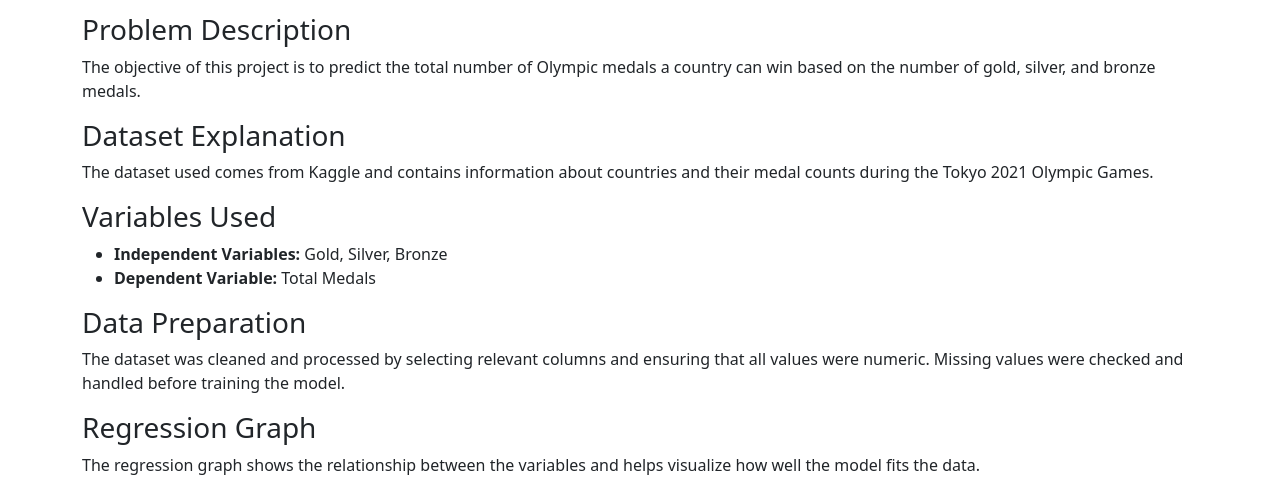
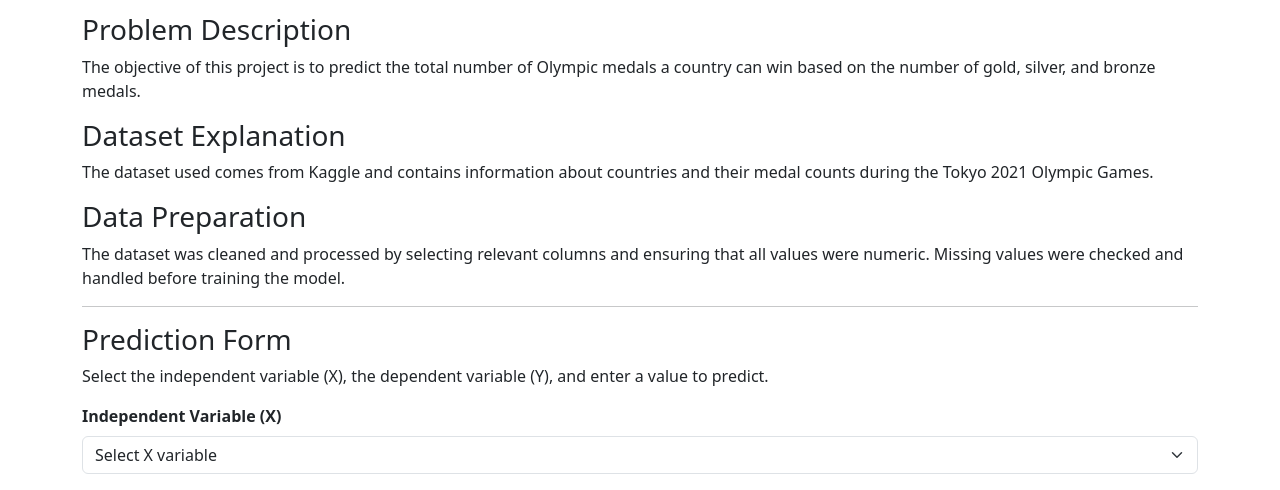
Before and after one commit to jenn-martinez/MachineLearning, a Flask app: template templates/linealRApplication.html in a window 1280 px wide. Shown: the part 148-638 px from the top of the page. Run offline with Flask 3, Linux system fonts and the light colour scheme; the template is opened without the code that fills it: most values are stand-ins (such as "Sample title", 1, 10 or a date in 2020).

Commit message:
feat: update linear regression to support dynamic variable selection
- Removed hardcoded Gold/Silver/Bronze model trained at startup
- Model now trains dynamically on each prediction request
- User selects X (independent) and Y (dependent) variables via dropdowns
- Graph regenerates on each prediction showing selected variable relationship
- Added matplotlib Agg backend to prevent threading errors in Flask
- Updated linealRApplication.html with variable selectors and input field
- Updated mainMenu.html and navbar.html

```diff
--- a/app.py
+++ b/app.py
@@ -1,6 +1,8 @@
 from flask import Flask, render_template, request
 import pandas as pd
 from sklearn.linear_model import LinearRegression
+import matplotlib
+matplotlib.use('Agg')
 import matplotlib.pyplot as plt
 
 app = Flask(__name__)
@@ -8,50 +10,20 @@ app = Flask(__name__)
 # ================== DATASET ==================
 df = pd.read_csv('medals.csv')
 
-# VARIABLES CORRECTAS
-X = df[['Gold Medal', 'Silver Medal', 'Bronze Medal']]
-y = df['Total']
-
-# MODELO
-model = LinearRegression()
-model.fit(X, y)
-
-# ================== GRÁFICA ==================
-plt.figure()
-
-x = df['Gold Medal']
-y_real = df['Total']
-y_pred = model.predict(X)
-
-plt.scatter(x, y_real)
-plt.plot(x, y_pred)
-
-plt.xlabel('Gold Medals')
-plt.ylabel('Total Medals')
-plt.title('Linear Regression')
-
-plt.savefig('static/graph.png')
-plt.close()
-
-
 # ================== RUTAS ==================
-
 @app.route('/')
 def home():
     return render_template('mainMenu.html')
 
-
 @app.route('/SG')
 def sg_page():
-    return render_template('Sergio.html')
-
+    return render_template('BankFraud.html')
 
 @app.route('/BBVA')
 def jm_page():
     return render_template('BBVAPipeline.html',
                            titulo="Case One",
                            des="Machine Learning Class")
-
 
 @app.route('/MD')
 def md_page():
@@ -60,35 +32,55 @@ def md_page():
     except Exception as e:
         return f"<h1>Error en /casodeuso</h1><p>{str(e)}</p>"
 
-
 @app.route('/SB')
 def sb_page():
     return render_template('santiago.html')
 
-
-# 🔥 NUEVAS RUTAS (OBLIGATORIAS)
 @app.route('/linearRegression/concepts')
 def linealConcept():
     return render_template('linealRConcepts.html')
 
-
+# Pasa las columnas del CSV al HTML para los dropdowns
 @app.route('/linearRegression/application')
 def linealApplication():
-    return render_template('linealRApplication.html')
+    columns = list(df.select_dtypes(include='number').columns)
+    return render_template('linealRApplication.html', columns=columns)
 
-
-# 🔥 PREDICCIÓN
+# ================== PREDICCION ==================
 @app.route('/predict', methods=['POST'])
 def predict():
-    gold = float(request.form['gold'])
-    silver = float(request.form['silver'])
-    bronze = float(request.form['bronze'])
+    x_col = request.form['x_variable']
+    y_col = request.form['y_variable']
+    input_value = float(request.form['input_value'])
 
-    prediction = model.predict([[gold, silver, bronze]])[0]
+    X = df[[x_col]]
+    y = df[y_col]
 
+    # Entrena el modelo con las variables seleccionadas por el usuario
+    model = LinearRegression()
+    model.fit(X, y)
+
+    # Genera la grafica con las variables elegidas
+    plt.figure()
+    plt.scatter(df[x_col], y, color='blue', label='Real data')
+    plt.plot(df[x_col], model.predict(X), color='red', label='Regression line')
+    plt.xlabel(x_col)
+    plt.ylabel(y_col)
+    plt.title(f'Linear Regression: {x_col} vs {y_col}')
+    plt.legend()
+    plt.tight_layout()
+    plt.savefig('static/graph.png')
+    plt.close()
+
+    prediction = model.predict([[input_value]])[0]
+
+    columns = list(df.select_dtypes(include='number').columns)
     return render_template('linealRApplication.html',
-                           prediction=round(prediction, 2))
-
+                           columns=columns,
+                           prediction=round(prediction, 2),
+                           x_col=x_col,
+                           y_col=y_col,
+                           input_value=input_value)
 
 # ================== RUN ==================
 if __name__ == '__main__':
--- a/templates/linealRApplication.html
+++ b/templates/linealRApplication.html
@@ -7,12 +7,11 @@
 </head>
 <body>
 
-{% include "navbar.html"%}
+{% include "navbar.html" %}
 
 <div class="container mt-4">
 
     <h1>Linear Regression - Application</h1>
-
     <hr>
 
     <h3>Problem Description</h3>
@@ -27,63 +26,67 @@
         during the Tokyo 2021 Olympic Games.
     </p>
 
-    <h3>Variables Used</h3>
-    <ul>
-        <li><strong>Independent Variables:</strong> Gold, Silver, Bronze</li>
-        <li><strong>Dependent Variable:</strong> Total Medals</li>
-    </ul>
-
     <h3>Data Preparation</h3>
     <p>
         The dataset was cleaned and processed by selecting relevant columns and ensuring that all values
         were numeric. Missing values were checked and handled before training the model.
     </p>
 
-    <h3>Regression Graph</h3>
-    <p>
-        The regression graph shows the relationship between the variables and helps visualize how well
-        the model fits the data.
-    </p>
-
-    <img src="{{ url_for('static', filename='graph.png') }}" class="img-fluid" alt="Regression Graph">
-
-    <h3 class="mt-4">Interpretation of Results</h3>
-    <p>
-        The model indicates a strong relationship between the number of gold, silver, and bronze medals
-        and the total number of medals. As these values increase, the predicted total medals also increase.
-    </p>
-
     <hr>
 
-    <h3>Prediction Form (Flask)</h3>
+    <h3>Prediction Form</h3>
+    <p>Select the independent variable (X), the dependent variable (Y), and enter a value to predict.</p>
 
     <form action="{{ url_for('predict') }}" method="POST">
 
         <div class="mb-3">
-            <label>Gold Medals</label>
-            <input type="number" name="gold" class="form-control" required>
+            <label class="form-label"><strong>Independent Variable (X)</strong></label>
+            <select name="x_variable" class="form-select" required>
+                <option value="" disabled selected>Select X variable</option>
+                {% for col in columns %}
+                    <option value="{{ col }}" {% if x_col == col %}selected{% endif %}>{{ col }}</option>
+                {% endfor %}
+            </select>
         </div>
 
         <div class="mb-3">
-            <label>Silver Medals</label>
-            <input type="number" name="silver" class="form-control" required>
+            <label class="form-label"><strong>Dependent Variable (Y)</strong></label>
+            <select name="y_variable" class="form-select" required>
+                <option value="" disabled selected>Select Y variable</option>
+                {% for col in columns %}
+                    <option value="{{ col }}" {% if y_col == col %}selected{% endif %}>{{ col }}</option>
+                {% endfor %}
+            </select>
         </div>
 
         <div class="mb-3">
-            <label>Bronze Medals</label>
-            <input type="number" name="bronze" class="form-control" required>
+            <label class="form-label"><strong>Enter value for X to predict Y</strong></label>
+            <input type="number" step="any" name="input_value" class="form-control"
+                   placeholder="e.g. 10" value="{{ input_value or '' }}" required>
         </div>
 
         <button type="submit" class="btn btn-success">Predict</button>
     </form>
 
-    {% if prediction %}
-        <div class="alert alert-info mt-3">
-            <strong>Prediction Result:</strong> {{ prediction }} total medals
+    {% if prediction is not none %}
+        <div class="alert alert-info mt-4">
+            <strong>Prediction Result:</strong> If <em>{{ x_col }}</em> = {{ input_value }},
+            then <em>{{ y_col }}</em> is approximately <strong>{{ prediction }}</strong>
         </div>
+
+        <h3 class="mt-4">Regression Graph</h3>
+        <p>The graph shows the relationship between <strong>{{ x_col }}</strong> and <strong>{{ y_col }}</strong>.</p>
+        <img src="{{ url_for('static', filename='graph.png') }}" class="img-fluid" alt="Regression Graph">
+
+        <h3 class="mt-4">Interpretation of Results</h3>
+        <p>
+            The model found a linear relationship between <strong>{{ x_col }}</strong> and <strong>{{ y_col }}</strong>.
+            The red line represents the regression line fitted to the data, while the blue dots represent the real values.
+        </p>
     {% endif %}
 
 </div>
 
+<script src="https://cdn.jsdelivr.net/npm/bootstrap@5.3.0/dist/js/bootstrap.bundle.min.js"></script>
 </body>
 </html>
--- a/templates/mainMenu.html
+++ b/templates/mainMenu.html
@@ -17,7 +17,7 @@
                 <h2>ML Use Case</h2>
                 <ul class="">
                     <li><a href="{{url_for('jm_page')}}">Case 1: BBVA Pipeline</a></li>
-                    <li><a href="{{url_for('sg_page')}}">Case 2: Sergio</a></li>
+                    <li><a href="{{url_for('sg_page')}}">Case 2: BankFrau</a></li>
                     <li><a href="{{url_for('md_page')}}">Case 3: Medina</a></li>
                     <li><a href="{{url_for('sb_page')}}">Case 4: Santiago</a></li>
                 </ul>
--- a/templates/navbar.html
+++ b/templates/navbar.html
@@ -22,7 +22,7 @@
 
                         <ul class="dropdown-menu">
                             <li><a class="dropdown-item" href="{{ url_for('jm_page') }}">BBVA Pipeline</a></li>
-                            <li><a class="dropdown-item" href="{{ url_for('sg_page') }}">Sergio</a></li>
+                            <li><a class="dropdown-item" href="{{ url_for('sg_page') }}">BankFraud</a></li>
                             <li><a class="dropdown-item" href="{{ url_for('md_page') }}">Medina</a></li>
                             <li><a class="dropdown-item" href="{{ url_for('sb_page') }}">Santiago</a></li>
                         </ul>
```
Also changed, not shown: static/graph.png.
